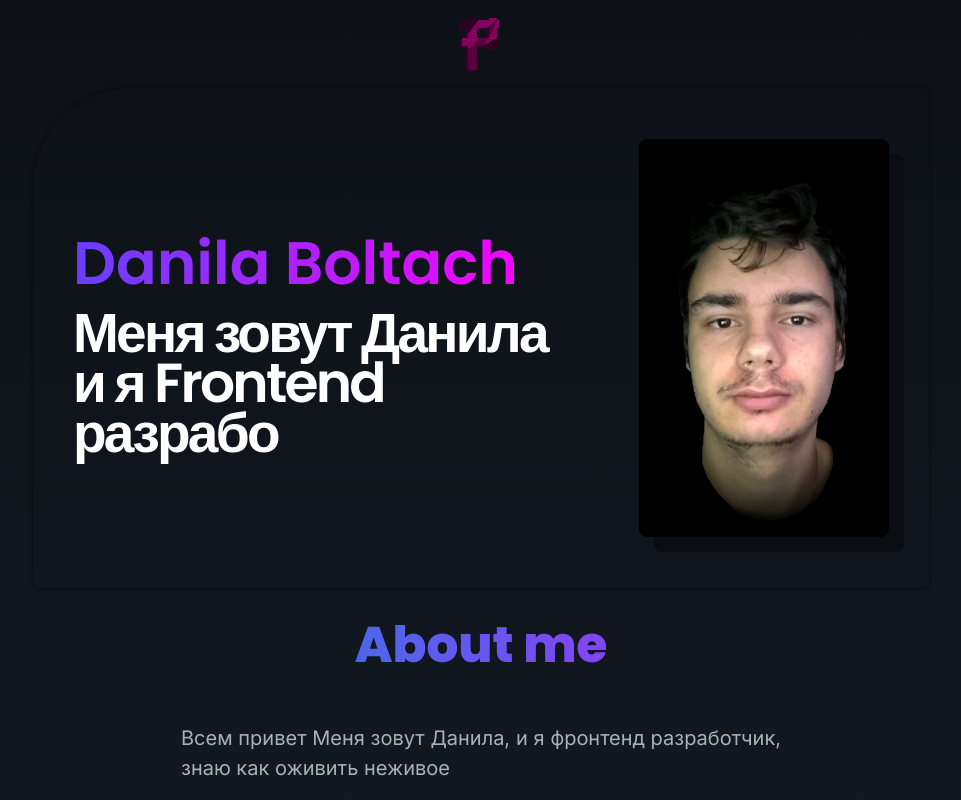
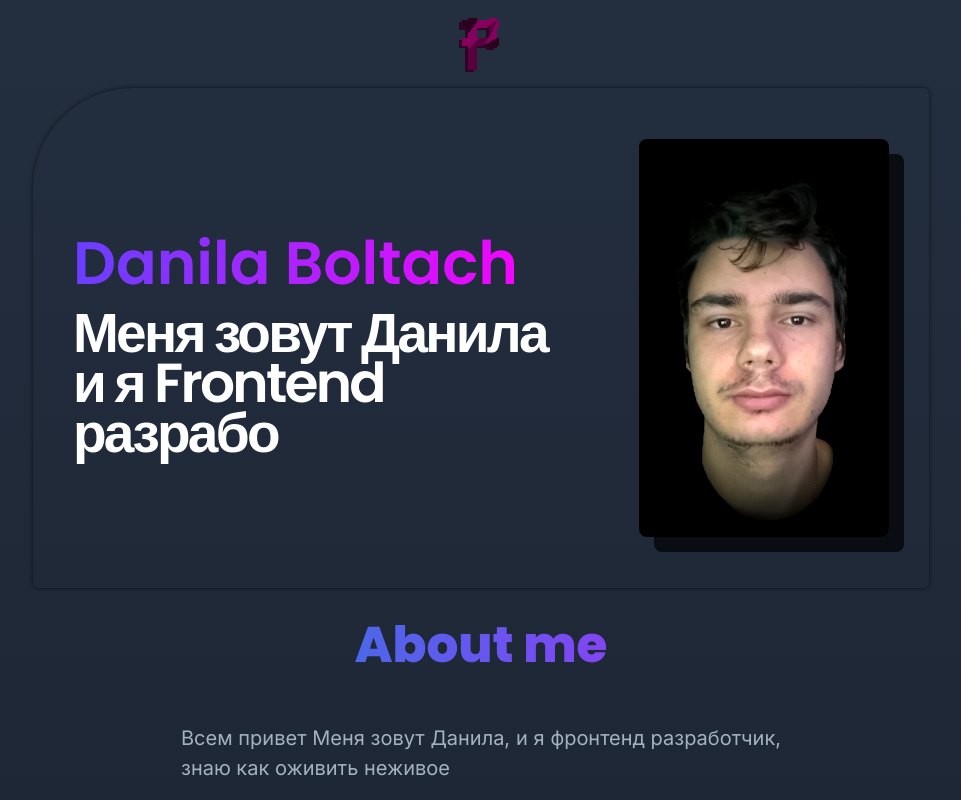
Before and after one commit to b13d/my-portfolio, a Next.js app: page / in a window 1280 px wide. Shown: the top 800 px of the page, without its empty margins (159-1120 px from the left). Built offline with nearby package versions, Linux system fonts and the light colour scheme.

Commit message:
change direction bg color

```diff
--- a/src/app/page.tsx
+++ b/src/app/page.tsx
@@ -6,7 +6,7 @@
   const variants = {};
 
   return (
-    <main className="flex bg-gradient-to-b from-[#0d1117] to-[#232e3f] min-h-screen flex-col items-center justify-between">
+    <main className="flex bg-gradient-to-b from-[#232e3f] to-[#0d1117] min-h-screen flex-col items-center justify-between">
 
 
       <Main />
```
